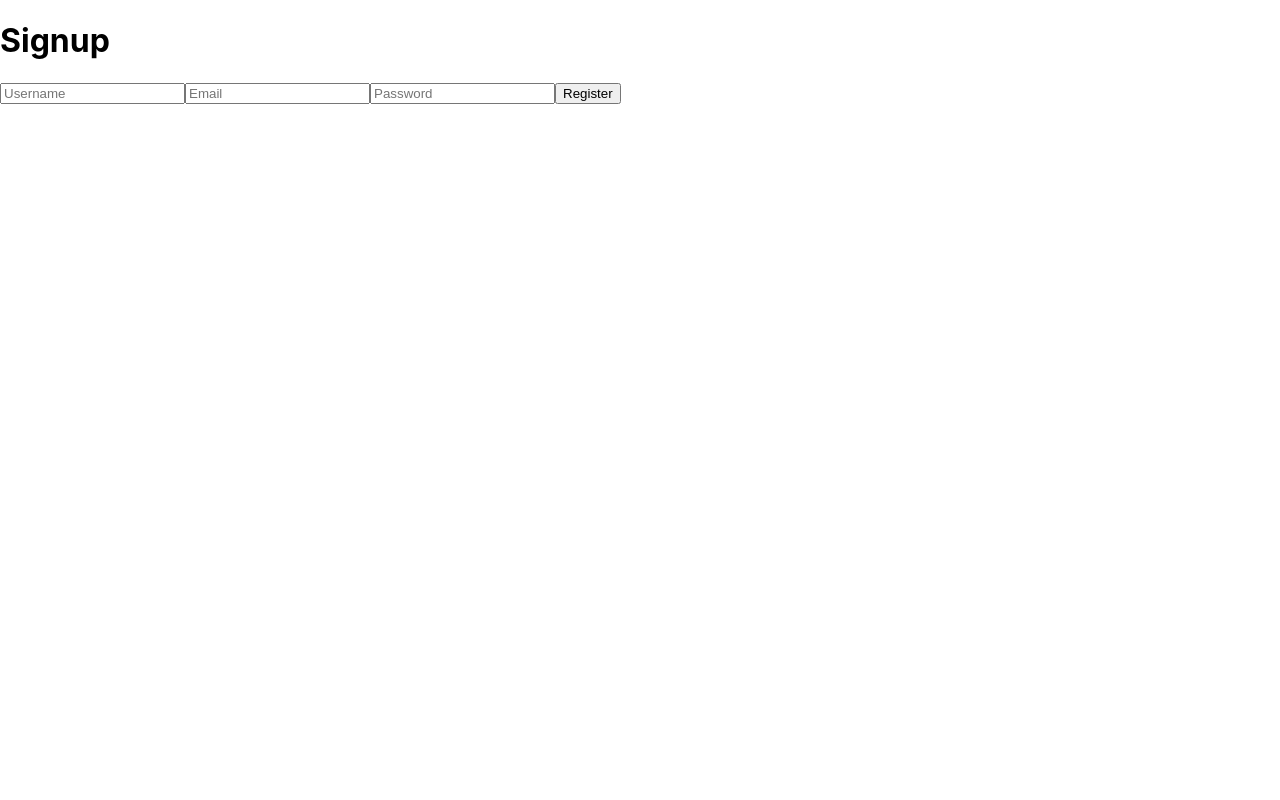
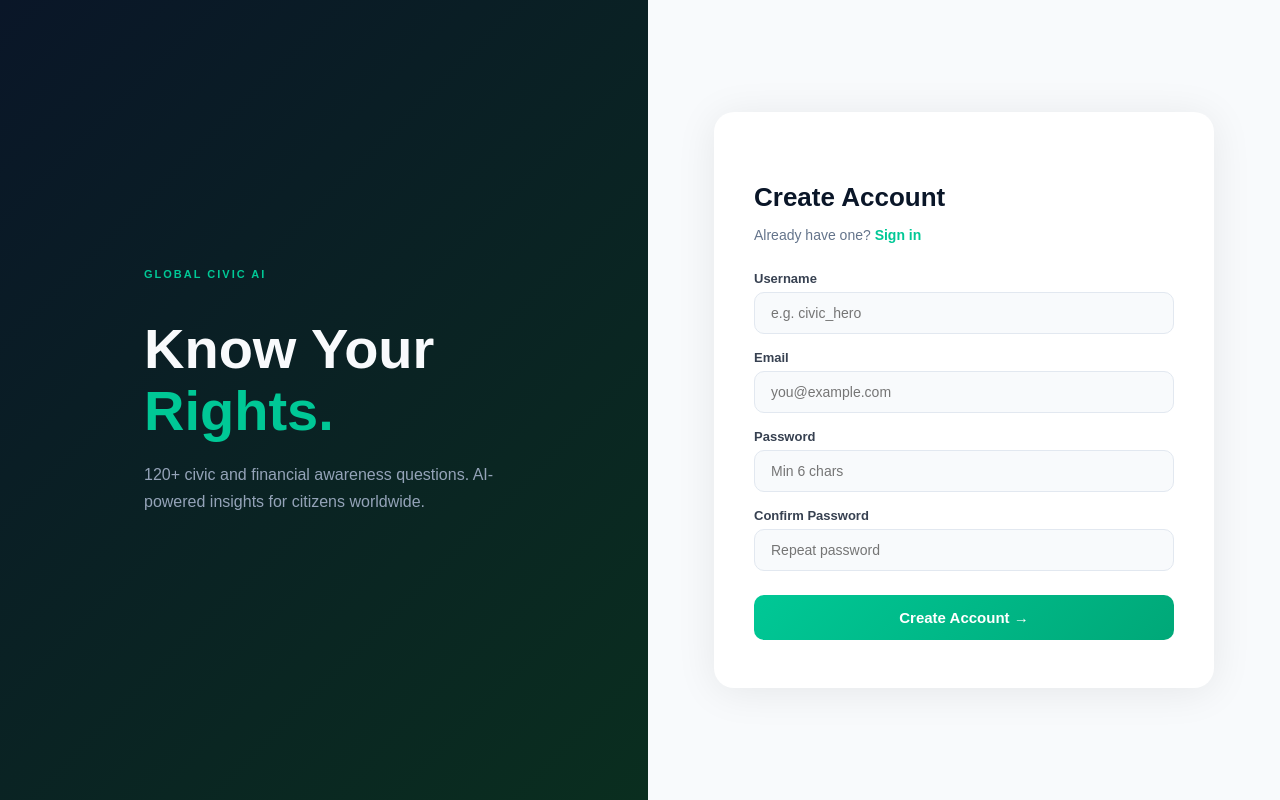
Before and after one commit to nazmulbijoy9105-coder/global-civic-ai, a Next.js app in the folder frontend/: page /signup in a window 1280 px wide. Built offline with nearby package versions, Linux system fonts and the light colour scheme; no server answers.

Commit message:
feat: real signup page with validation

```diff
--- a/frontend/app/signup/page.js
+++ b/frontend/app/signup/page.js
@@ -1,35 +1,86 @@
 "use client";
 import { useState } from "react";
-import { registerUser } from "../../lib/api";
+import { registerUser, loginUser, getCurrentUser } from "../../lib/api";
 
 export default function SignupPage() {
-  const [formData, setFormData] = useState({ username: "", email: "", password: "" });
-  const [message, setMessage] = useState("");
+  const [formData, setFormData] = useState({ username: "", email: "", password: "", confirm: "" });
+  const [errors, setErrors] = useState({});
+  const [loading, setLoading] = useState(false);
+  const [serverError, setServerError] = useState("");
+  const [success, setSuccess] = useState(false);
+
+  const validate = () => {
+    const e = {};
+    if (!formData.username || formData.username.length < 3) e.username = "Min 3 characters";
+    if (!formData.email || !/\S+@\S+\.\S+/.test(formData.email)) e.email = "Valid email required";
+    if (!formData.password || formData.password.length < 6) e.password = "Min 6 characters";
+    if (formData.password !== formData.confirm) e.confirm = "Passwords do not match";
+    setErrors(e);
+    return Object.keys(e).length === 0;
+  };
 
   const handleChange = (e) => {
     setFormData({ ...formData, [e.target.name]: e.target.value });
+    setErrors({ ...errors, [e.target.name]: "" });
   };
 
   const handleSubmit = async (e) => {
     e.preventDefault();
-    const result = await registerUser(formData);
+    if (!validate()) return;
+    setLoading(true);
+    setServerError("");
+    try {
+      const result = await registerUser({ username: formData.username, email: formData.email, password: formData.password });
       if (result.id) {
-      setMessage(`Signup successful! Welcome ${result.username}`);
+        const loginResult = await loginUser({ username: formData.username, password: formData.password });
+        if (loginResult.access_token) {
+          localStorage.setItem("token", loginResult.access_token);
+          setSuccess(true);
+          setTimeout(() => window.location.href = "/dashboard", 1500);
+        }
       } else {
-      setMessage(`Error: ${result.detail || "Signup failed"}`);
+        setServerError(result.detail || "Registration failed");
       }
+    } catch { setServerError("Could not connect to server"); }
+    setLoading(false);
   };
 
+  if (success) return (
+    <div style={{display:"flex",alignItems:"center",justifyContent:"center",minHeight:"100vh",background:"#0A1628",color:"#00C896",fontSize:24,fontFamily:"sans-serif",flexDirection:"column",gap:16}}>
+      <div style={{fontSize:64}}>✅</div>
+      <div>Account created! Redirecting...</div>
+    </div>
+  );
+
   return (
+    <div style={{display:"flex",minHeight:"100vh",fontFamily:"sans-serif"}}>
+      <div style={{flex:1,background:"linear-gradient(135deg,#0A1628,#0A2E1F)",display:"flex",alignItems:"center",justifyContent:"center",padding:48}}>
         <div>
-      <h1>Signup</h1>
+          <div style={{color:"#00C896",fontSize:11,fontWeight:700,letterSpacing:"2px",marginBottom:24}}>GLOBAL CIVIC AI</div>
+          <h1 style={{color:"#F8FAFC",fontSize:56,fontWeight:800,lineHeight:1.1,marginBottom:20}}>Know Your<br/><span style={{color:"#00C896"}}>Rights.</span></h1>
+          <p style={{color:"#94A3B8",fontSize:16,lineHeight:1.7,maxWidth:360}}>120+ civic and financial awareness questions. AI-powered insights for citizens worldwide.</p>
+        </div>
+      </div>
+      <div style={{flex:1,display:"flex",alignItems:"center",justifyContent:"center",padding:40,background:"#F8FAFC"}}>
+        <div style={{width:"100%",maxWidth:420,background:"#fff",borderRadius:20,padding:"48px 40px",boxShadow:"0 4px 40px rgba(0,0,0,0.08)"}}>
+          <h2 style={{fontSize:26,fontWeight:800,marginBottom:6,color:"#0A1628"}}>Create Account</h2>
+          <p style={{fontSize:14,color:"#64748B",marginBottom:28}}>Already have one? <a href="/login" style={{color:"#00C896",fontWeight:600,textDecoration:"none"}}>Sign in</a></p>
           <form onSubmit={handleSubmit}>
-        <input name="username" placeholder="Username" onChange={handleChange} />
-        <input name="email" placeholder="Email" onChange={handleChange} />
-        <input name="password" type="password" placeholder="Password" onChange={handleChange} />
-        <button type="submit">Register</button>
+            {[["username","Username","text","e.g. civic_hero"],["email","Email","email","you@example.com"],["password","Password","password","Min 6 chars"],["confirm","Confirm Password","password","Repeat password"]].map(([name,label,type,ph])=>(
+              <div key={name} style={{marginBottom:16}}>
+                <label style={{display:"block",fontSize:13,fontWeight:600,color:"#374151",marginBottom:6}}>{label}</label>
+                <input name={name} type={type} placeholder={ph} value={formData[name]} onChange={handleChange}
+                  style={{width:"100%",padding:"12px 16px",border:`1.5px solid ${errors[name]?"#EF4444":"#E2E8F0"}`,borderRadius:10,fontSize:14,background:errors[name]?"#FFF5F5":"#F8FAFC",boxSizing:"border-box"}}/>
+                {errors[name] && <span style={{fontSize:12,color:"#EF4444"}}>{errors[name]}</span>}
+              </div>
+            ))}
+            {serverError && <div style={{background:"#FFF5F5",border:"1px solid #FCA5A5",borderRadius:8,padding:"10px 14px",fontSize:13,color:"#DC2626",marginBottom:16}}>{serverError}</div>}
+            <button type="submit" disabled={loading} style={{width:"100%",padding:14,background:"linear-gradient(135deg,#00C896,#00A878)",color:"#fff",border:"none",borderRadius:10,fontSize:15,fontWeight:700,cursor:"pointer",marginTop:8}}>
+              {loading ? "Creating..." : "Create Account →"}
+            </button>
           </form>
-      {message && <p>{message}</p>}
+        </div>
+      </div>
     </div>
   );
 }
```
Lines whose indentation alone changed are shown as unchanged.
